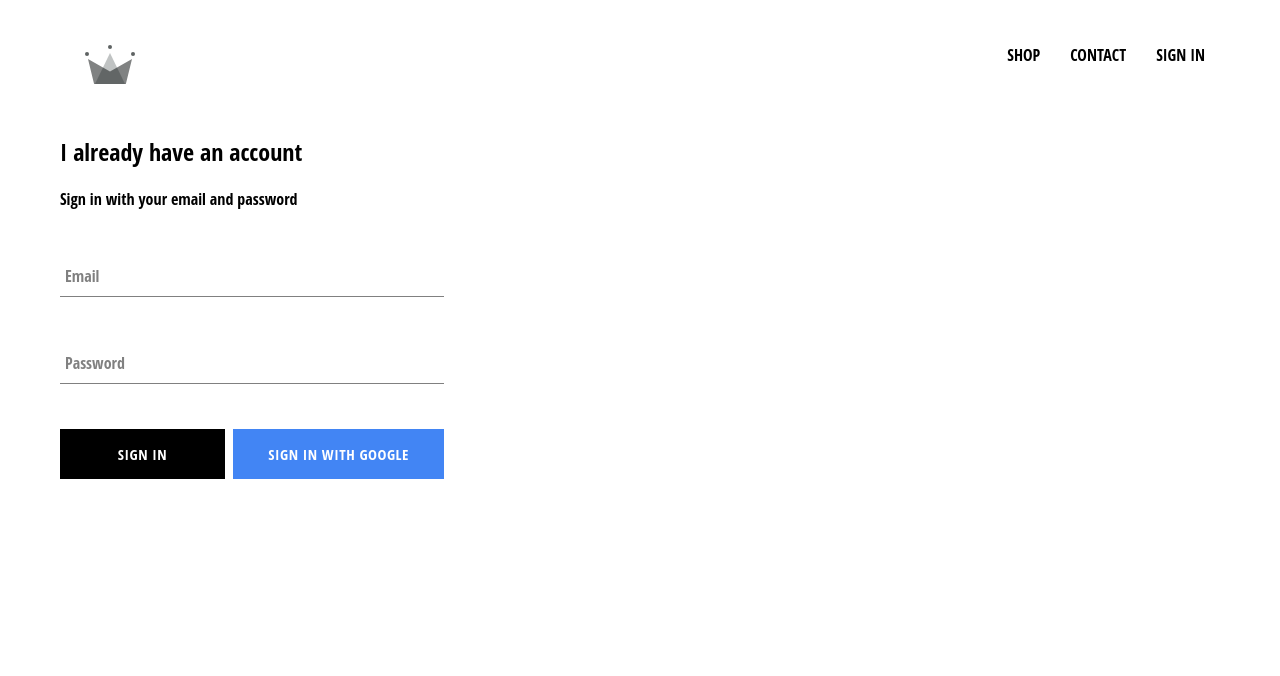
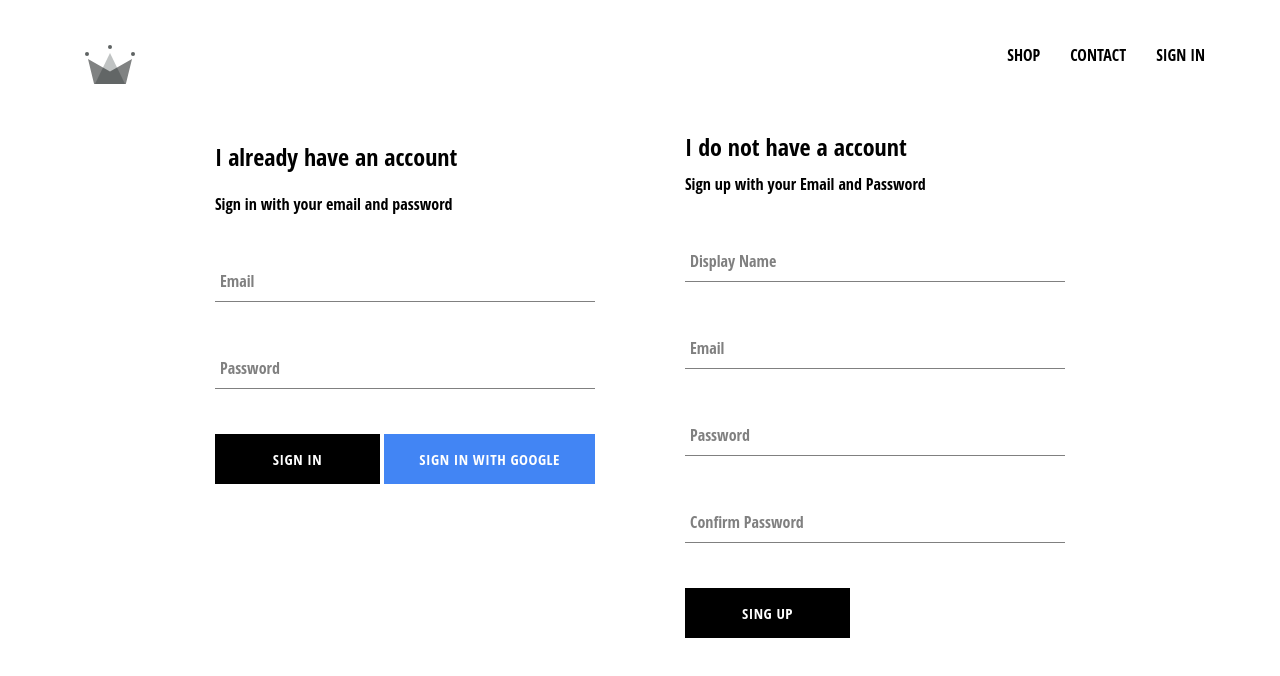
Before and after one commit to Aman-Sonwani/crwn-clothing, a React (Create React App) app: page /signin in a window 1280 px wide. Shown: the top 676 px of the page. Built offline with nearby package versions, Linux system fonts and the light colour scheme; no server answers; a web font is replaced by a local one.

Commit message:
implemented firebase utils, included ability to store authenticated users into our firestore database

```diff
--- a/src/App.js
+++ b/src/App.js
@@ -5,26 +5,39 @@
 import ShopPage from './pages/shop/shop.component';
 import Header from './components/header/header.component';
 import SignInSignUpPage from './pages/sign-in-and-sign-up/sign-in-and-sign-up.component';
-import {auth} from './firebase/firebase.utils';
+import {auth, createUserProfileDocument} from './firebase/firebase.utils';
 import React from 'react';
 
-
 class App extends React.Component {
-  constructor(){
+  constructor() {
     super();
 
     this.state = {
       currentUser: null
-    }
+    };
   }
 
   unsubscribeFromAuth = null;
 
   componentDidMount() {
-    this.unsubscribeFromAuth = auth.onAuthStateChanged(user =>{
-      this.setState({currentUser: user});
-      console.log(user)
-    })
+    this.unsubscribeFromAuth = auth.onAuthStateChanged(async userAuth => {
+      if (userAuth) {
+        const userRef = await createUserProfileDocument(userAuth);
+
+        userRef.onSnapshot(snapShot => {
+          this.setState({
+            currentUser: {
+              id: snapShot.id,
+              ...snapShot.data()
+            }
+          });
+
+          console.log(this.state);
+        });
+      }
+
+      this.setState({ currentUser: userAuth });
+    });
   }
 
   componentWillUnmount() {
--- a/src/components/sign-in/sign-in.styles.scss
+++ b/src/components/sign-in/sign-in.styles.scss
@@ -1,5 +1,5 @@
 .sign-in{
-    width: 30vw;
+    width: 380px;
     display: flex;
     flex-direction: column;
 
--- /dev/null
+++ b/src/components/sign-up/sign-up.component.jsx
@@ -0,0 +1,105 @@
+import React from "react";
+
+import FormInput from '../form-input/form-input.component';
+import CustomButton from '../custom-button/custom-button.component';
+
+import {auth, createUserProfileDocument} from '../../firebase/firebase.utils';
+
+import '../sign-up/sign-up.styles.scss';
+
+class SignUp extends React.Component{
+    constructor(){
+        super();
+
+        this.state = {
+            displayName: '',
+            email: '',
+            password: '',
+            confirmPassword: ''
+        }
+    }
+
+    handleSubmit = async event =>{
+        event.preventDefault();
+
+        const {displayName,email,password,confirmPassword} = this.state;
+
+        if(password !== confirmPassword){
+            alert("password don't match");
+            return;
+        }
+
+        try{
+            const { user } = await auth.createUserWithEmailAndPassword(
+                email,
+                password
+                );
+
+            await createUserProfileDocument(user, {displayName});
+
+            this.setState({
+                displayName: '',
+                email: '',
+                password: '',
+                confirmPassword: ''
+            })
+        }catch(error){
+            console.error(error);
+        }
+
+    };
+
+    handleChange = event =>  {
+        const {name, value} = event.target;
+
+        this.setState({[name]: value});
+    }
+
+    render(){
+        const {displayName,email,password,confirmPassword} = this.state;
+        return(
+            <div className="sign-up">
+                <h2 className="title">I do not have a account</h2>
+                <span>Sign up with your Email and Password</span>
+                <form className="sign-up-form" onSubmit={this.handleSubmit}>
+                    <FormInput
+                        type='text'
+                        name='displayName'
+                        value={displayName}
+                        onChange={this.handleChange}
+                        label='Display Name'
+                        required
+                    />
+                    <FormInput
+                        type='email'
+                        name='email'
+                        value={email}
+                        onChange={this.handleChange}
+                        label='Email'
+                        required
+                    />
+                    <FormInput
+                        type='password'
+                        name='password'
+                        value={password}
+                        onChange={this.handleChange}
+                        label='Password'
+                        required
+                    />
+                    <FormInput
+                        type='password'
+                        name='confirmPassword'
+                        value={confirmPassword}
+                        onChange={this.handleChange}
+                        label='Confirm Password'
+                        required
+                    />
+                    <CustomButton type='submit'>SING UP</CustomButton>
+                </form>
+
+            </div>
+        )
+    }
+}
+
+export default SignUp;
--- /dev/null
+++ b/src/components/sign-up/sign-up.styles.scss
@@ -0,0 +1,9 @@
+.sign-up{
+    display: flex;
+    flex-direction: column;
+    width: 380px;
+
+    .title{
+        margin: 10px 0;
+    }
+}
--- a/src/firebase/firebase.utils.js
+++ b/src/firebase/firebase.utils.js
@@ -12,6 +12,33 @@
     appId: "1:59054311003:web:d344acbb45875e2f57217e"
   };
 
+export const createUserProfileDocument = async (userAuth, additionalData) => {
+    if(!userAuth) return;
+
+    const userRef = firestore.doc(`users/${userAuth.uid}`);
+
+    const snapShot = await userRef.get();
+
+    if(!snapShot.exists){
+        const { displayName, email } = userAuth;
+        const createdAt = new Date();
+
+        try{
+            await userRef.set({
+                displayName,
+                email,
+                createdAt,
+                ...additionalData
+            })
+        }catch(error){
+            console.log('error creating user', error.message);
+        }
+    }
+
+    return userRef;
+};
+
+
 firebase.initializeApp(config);
 
 export const auth = firebase.auth();
--- a/src/pages/sign-in-and-sign-up/sign-in-and-sign-up.component.jsx
+++ b/src/pages/sign-in-and-sign-up/sign-in-and-sign-up.component.jsx
@@ -1,9 +1,13 @@
 import React from "react";
 import SignIn from "../../components/sign-in/sign-in.component";
 import '../sign-in-and-sign-up/sign-in-and-sign-up.styles.scss';
+import SignUp from "../../components/sign-up/sign-up.component";
 
 const SignInSignUpPage = () =>(
-    <div className="sign-in-and-sign-up"><SignIn/></div>
+    <div className="sign-in-and-sign-up">
+        <SignIn/>
+        <SignUp/>
+    </div>
 )
 
 export default SignInSignUpPage;
--- a/src/pages/sign-in-and-sign-up/sign-in-and-sign-up.styles.scss
+++ b/src/pages/sign-in-and-sign-up/sign-in-and-sign-up.styles.scss
@@ -0,0 +1,6 @@
+.sign-in-and-sign-up{
+    width: 850px;
+    display: flex;
+    justify-content: space-between;
+    margin: 30px auto;
+}
```
